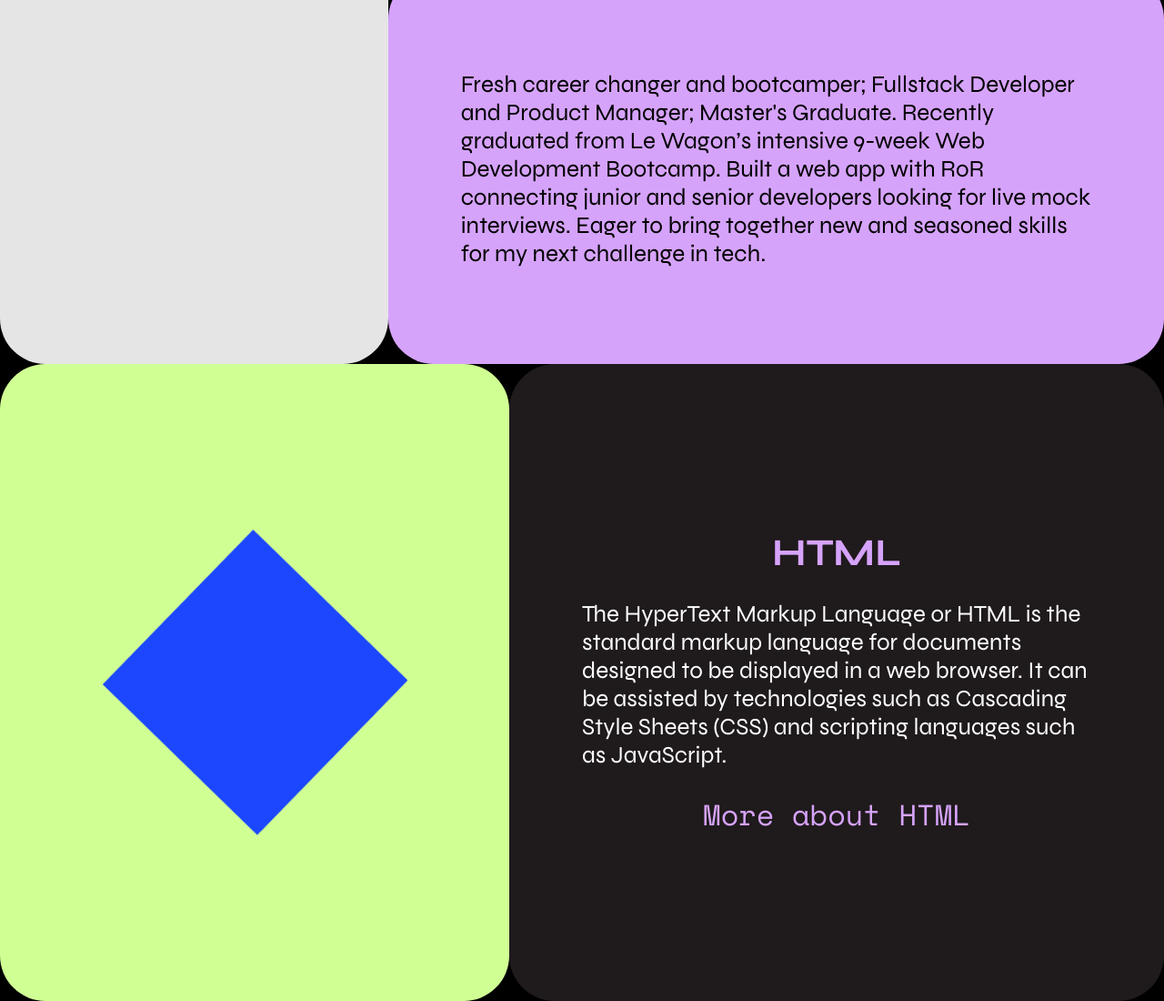
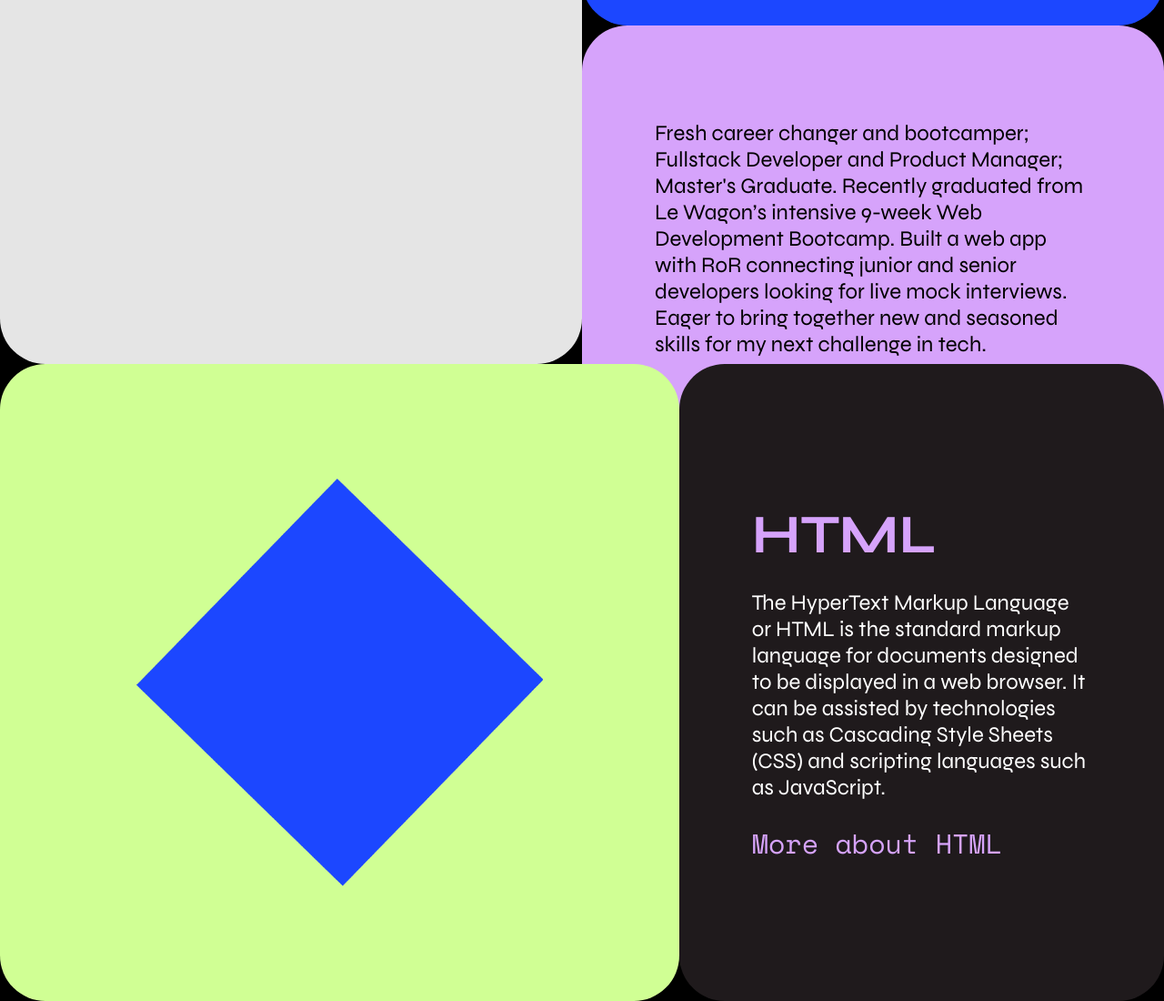
Before and after one commit to LKb22/Frontend-Challenges, a website built with Parcel: page HTML_CSS_JS/src/index.html in a window 1280 px wide. Shown: the part 400-1500 px from the top of the page at 91% size. Built offline with nearby package versions, Linux system fonts and the light colour scheme.

Commit message:
small-laptop

```diff
--- a/HTML_CSS_JS/src/scss/_about.scss
+++ b/HTML_CSS_JS/src/scss/_about.scss
@@ -16,13 +16,13 @@ section.about {
     flex: 2;
 
     .title {
-      flex: 1;
       display: flex;
-      align-items: center;
+      align-items: flex-end;
       justify-content: center;
       background: var(--blue);
       border-radius: var(--border-radius);
-      padding: 20px;
+      padding: var(--gutter);
+      flex: 1;
     }
 
     .description {
@@ -31,7 +31,7 @@ section.about {
       justify-content: center;
       background: var(--pink);
       border-radius: var(--border-radius);
-      padding: 20px;
+      padding: var(--gutter);
       color: var(--black);
       flex: 1;
     }
@@ -46,15 +46,20 @@ section.about {
     .empty {
       flex: 1;
     }
+  }
+}
+
+@include respond(small-laptop) {
+  section.about {
+    .empty {
+      flex: 1;
+    }
 
     article {
-      .title {
-        align-items: flex-end;
-        padding: var(--gutter);
-      }
+      flex: 1;
 
       .description {
-        padding: var(--gutter);
+        justify-content: left;
       }
     }
   }
--- a/HTML_CSS_JS/src/scss/_service.scss
+++ b/HTML_CSS_JS/src/scss/_service.scss
@@ -27,7 +27,7 @@ section.service {
     justify-content: center;
     align-items: center;
     background: #1f1a1c;
-    padding: 20px;
+    padding: var(--gutter);
     border-radius: var(--border-radius);
     flex: 2;
   }
@@ -76,8 +76,6 @@ section.service.service-js.sticky {
 // Media Queries
 @include respond(tablet) {
   section.service {
-    flex-direction: row;
-
     article {
       flex-direction: row;
     }
@@ -92,7 +90,6 @@ section.service.service-js.sticky {
 
     .text {
       flex: 1;
-      padding: var(--gutter);
     }
   }
 
@@ -102,3 +99,15 @@ section.service.service-js.sticky {
     margin-top: 100px;
   }
 }
+
+@include respond(small-laptop) {
+  section.service {
+    figure {
+      flex: 2;
+    }
+
+    .text {
+      align-items: flex-start;
+    }
+  }
+}
--- a/HTML_CSS_JS/src/scss/site.scss
+++ b/HTML_CSS_JS/src/scss/site.scss
@@ -22,14 +22,9 @@ html, body {
   padding: 0;
   background: var(--black);
   color: var(--white);
-  font-size: clamp(14px, 5vw, 18px);
+  font-size: clamp(14px, 5vw, 24px);
   font-family: "Syne", serif;
 }
 
 
 // Media Queries
-@include respond(mobile-md) {
-  html, body {
-    font-size: clamp(22px, 5vw, 26px);
-  }
-}
--- a/HTML_CSS_JS/src/scss/style.scss
+++ b/HTML_CSS_JS/src/scss/style.scss
@@ -14,7 +14,7 @@ h2 {
 a {
   color: var(--white);
   text-decoration: none;
-  font-size: clamp(18px, 6.25vw, 22px);
+  font-size: clamp(18px, 6.25vw, 30px);
   font-family: "Space Mono", serif;
 }
 
@@ -29,16 +29,6 @@ section {
 }
 
 // Media Queries
-@include respond(mobile-md) {
-  h2 {
-    font-size: clamp(38px, 8.333333vw, 42px);
-  }
-
-  a {
-    font-size: clamp(28px, 6.25vw, 32px);
-  }
-}
-
 @include respond(tablet) {
   section {
     height: calc(100vh - 100px);
```
Also changed, not shown: 4 other files.
